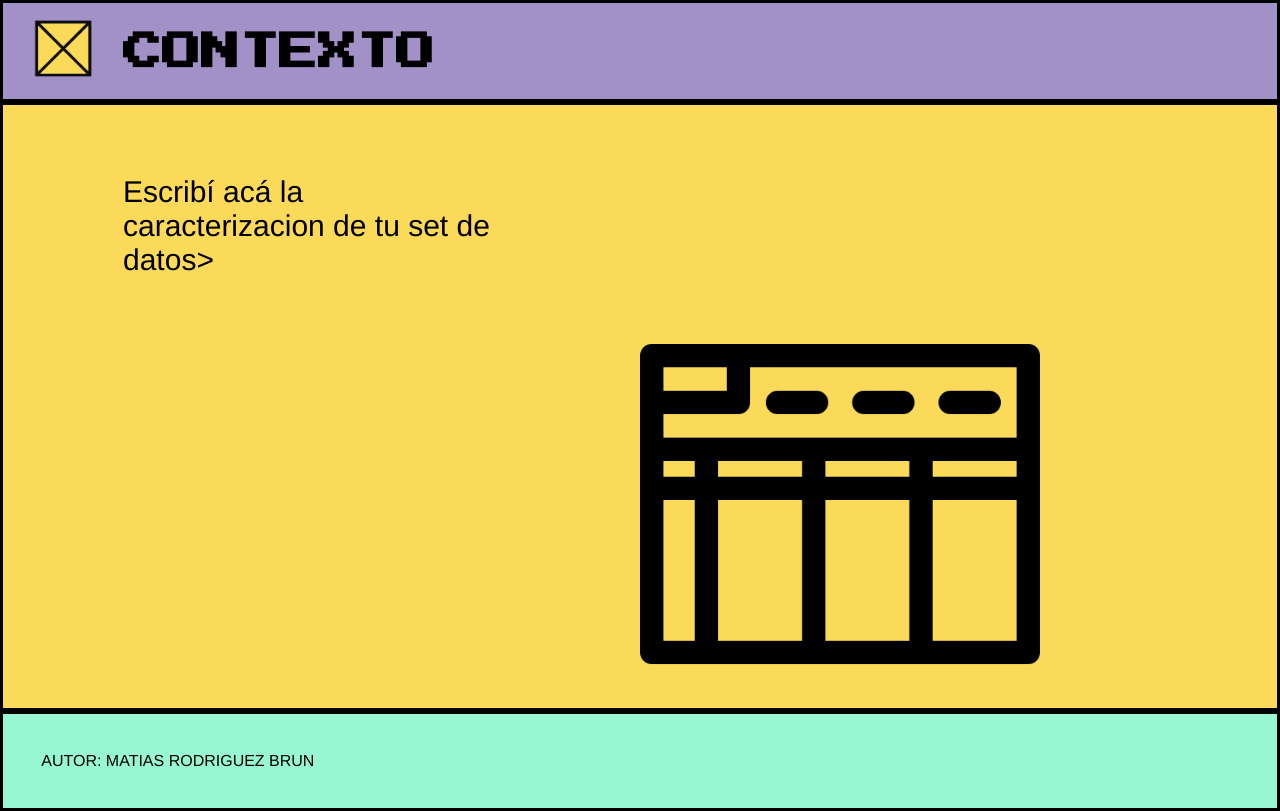
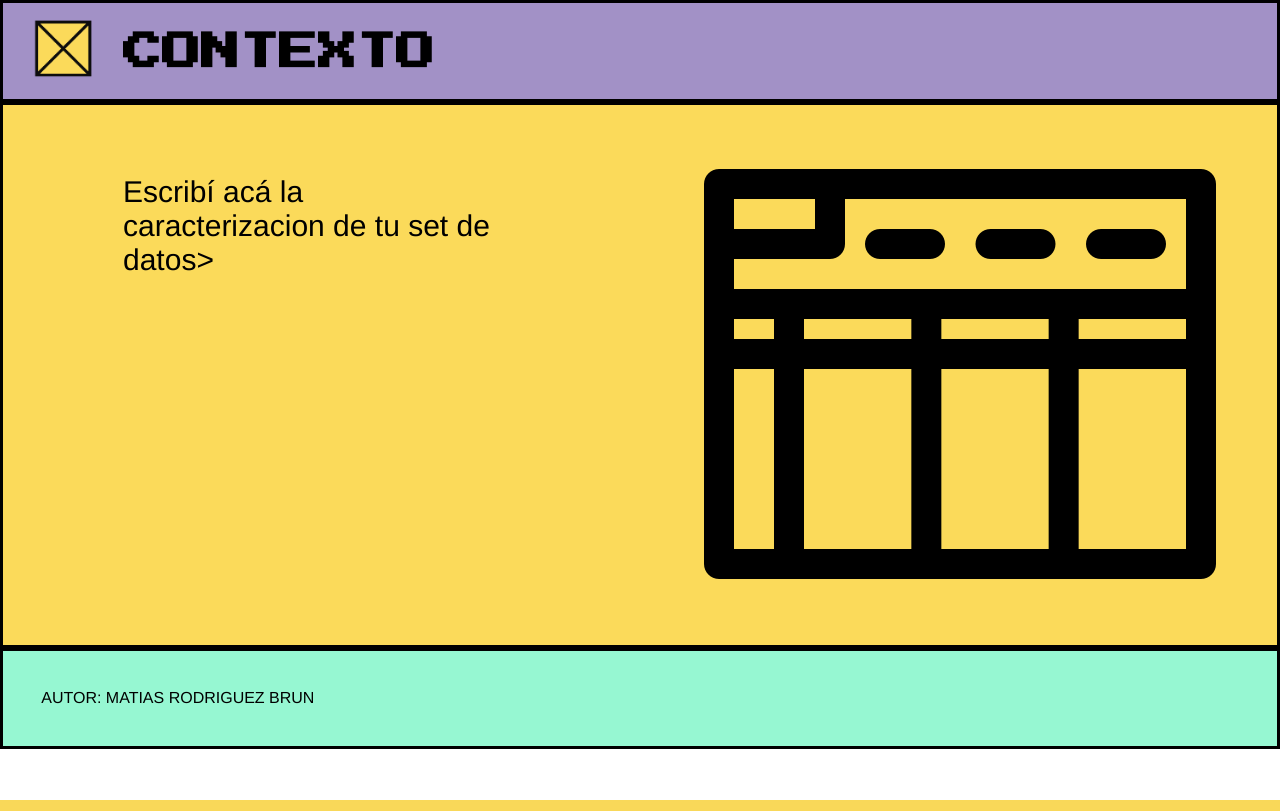
Before and after one commit to MatiasRodriguezBrun/Trabajos_Practicos_MRB, a Flask app: page / in a window 1280 px wide. Run offline with Flask 3, Linux system fonts and the light colour scheme.

Commit message:
actualizo, no se xq no cargan las img

```diff
--- a/Practicas/Flask_exercise/app.py
+++ b/Practicas/Flask_exercise/app.py
@@ -7,9 +7,10 @@
 def home():
     return render_template("home.html")
 
+@app.get("/conclusiones/")
+def get_conclusiones():
+    return render_template("plan_2023.html")
+
 @app.get("/resultados/")
 def get_resultados():
     return render_template("resultados.html")
-
-
-# plan_2023
--- a/Practicas/Flask_exercise/static/css/home.css
+++ b/Practicas/Flask_exercise/static/css/home.css
@@ -27,22 +27,24 @@
 }
 
 .yellow-section{
+    display: grid;
+    grid-template-columns: 50% auto;
     background-color: #FBDA5A;
     border: 3px solid black;
 }
 
-.yellow-section p{
+.texto-datos {
     color: black;
     padding: 70px 0px 27px 120px;
     font-family: 'Franklin Gothic Medium', 'Arial Narrow', Arial, sans-serif;
     font-size: 30px;
 }
 
-.yellow-section img{
+.grafico-datos {
     position: relative;
-    padding-top: 0%;
-    padding-left: 50%;
-    padding-bottom: 1,5%;
+    padding-top: 2%;
+    padding-left: 10%;
+    padding-bottom: 20%;
     height: 400px;
 }
 
--- a/Practicas/Flask_exercise/static/css/resultados.css
+++ b/Practicas/Flask_exercise/static/css/resultados.css
@@ -29,7 +29,7 @@
     border: 3px solid black;
 }
 
-.div-1 h2{
+.div-1 {
     color: black;
     position: relative;
     padding: 3% 50% 0% 3%;
--- a/Practicas/Flask_exercise/templates/home.html
+++ b/Practicas/Flask_exercise/templates/home.html
@@ -13,8 +13,12 @@
         <img src="img/caja amarilla.PNG" alt="yellow box">
     </section>
     <section class="yellow-section">
-        <p>Escribí acá la<br>caracterizacion de tu set de<br>datos></p>
-        <img src="img/img_de_grafico.png" alt="tabla">
+        <div class="texto-datos">
+            <p>Escribí acá la<br>caracterizacion de tu set de<br>datos></p>
+        </div>
+        <div class="grafico-datos">
+            <img src="img/img_de_grafico.png" alt="tabla">
+        </div>
     </section>
     <footer>
         <section class="footer">
```
